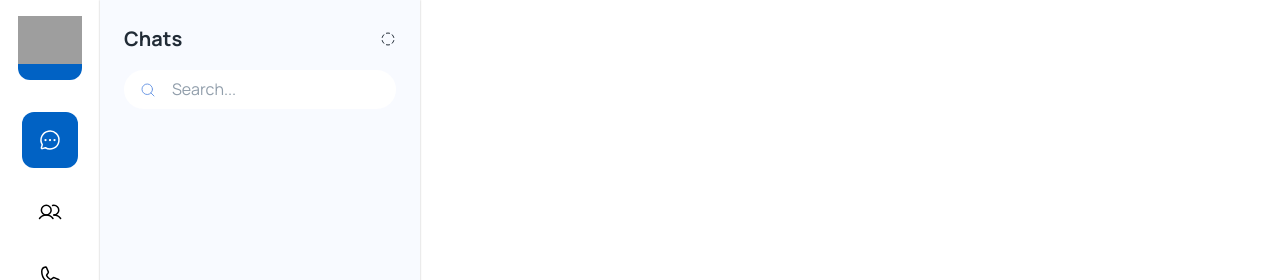
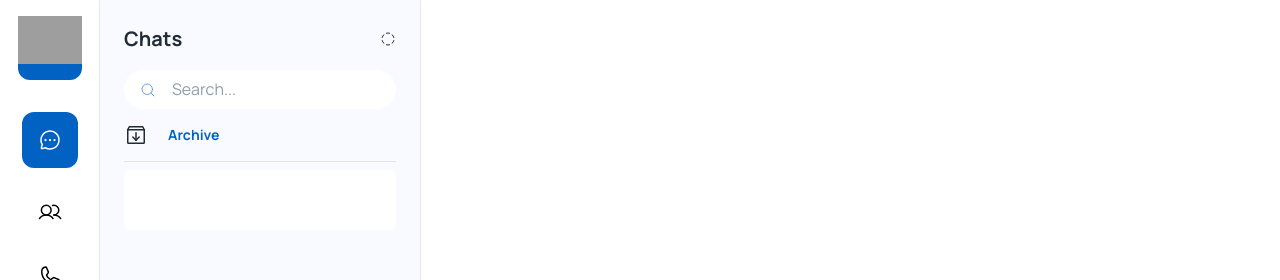
Before and after one commit to samsMay2001/project6, a React (Create React App) app: page /app in a window 1280 px wide. Shown: the top 280 px of the page. Built offline with nearby package versions, Linux system fonts and the light colour scheme; grey boxes are pictures that could not be loaded.

Commit message:
added the archive text and box

```diff
--- a/src/pages/dashboard/Chat.jsx
+++ b/src/pages/dashboard/Chat.jsx
@@ -1,23 +1,38 @@
-import { Box, Stack, Typography, InputBase} from "@mui/material";
+import { Box, Stack, Typography, InputBase, Button, Divider } from "@mui/material";
 // import InputBase from "@mui/material/InputBase/InputBase";
 
-import {styled, alpha} from '@mui/material/styles'
-import { CircleDashed, MagnifyingGlass } from "phosphor-react";
+import { styled, alpha } from '@mui/material/styles'
+import { ArchiveBox, CircleDashed, MagnifyingGlass } from "phosphor-react";
 
 
-const Search = styled("div")(({theme})=>(
+const ChatElement = () => {
+    return (
+        <Box sx={{
+            width: '100%',
+            height: 60,
+            borderRadius: 1,
+            background: '#fff'
+        }}
+        p={2}
+        >
+
+        </Box>
+    )
+}
+
+const Search = styled("div")(({ theme }) => (
     {
-        position : 'relative',
-        borderRadius : 20,
+        position: 'relative',
+        borderRadius: 20,
         // border : '1px dashed grey',
-        backgroundColor : alpha(theme.palette.background.paper,1),
+        backgroundColor: alpha(theme.palette.background.paper, 1),
         marginRight: theme.spacing(2),
         marginLeft: 0,
         width: '100%',
         // height: '50px'
     }
 ))
-const SearchIconWrapper = styled("div")(({theme})=>(
+const SearchIconWrapper = styled("div")(({ theme }) => (
     {
         padding: theme.spacing(0, 2),
         // border: '1px dashed grey',
@@ -25,16 +40,16 @@ const SearchIconWrapper = styled("div")(({theme})=>(
         position: 'absolute',
         pointerEvents: 'none',
         display: 'flex',
-        alignItems : 'center',
+        alignItems: 'center',
         justifyContent: 'center'
     }
 ))
-const StyledInputBase = styled(InputBase)(({theme})=>(
+const StyledInputBase = styled(InputBase)(({ theme }) => (
     {
-        color : "inherit",
+        color: "inherit",
         "& .MuiInputBase-input": {
             padding: theme.spacing(1, 1, 1, 0),
-            paddingLeft : `calc(1em + ${theme.spacing(4)})`,
+            paddingLeft: `calc(1em + ${theme.spacing(4)})`,
             width: '100%'
         }
     }
@@ -51,21 +66,31 @@ function Chats() {
             boxShadow: '0px 0px 2px rgba(0, 0, 0, 0.25)'
         }}>
             <Stack p={3} spacing={2}>
-                <Stack direction="row" alignItems={'center' } justifyContent={'space-between'}>
+                <Stack direction="row" alignItems={'center'} justifyContent={'space-between'}>
                     <Typography variant={'h5'}>
                         Chats
                     </Typography>
-                    <CircleDashed/>
+                    <CircleDashed />
                 </Stack>
 
                 {/* search bar */}
-                <Stack sx={{width: '100%' }}>
+                <Stack sx={{ width: '100%' }} spacing={1}>
                     <Search>
                         <SearchIconWrapper>
-                            <MagnifyingGlass color="#709CE6"/>
+                            <MagnifyingGlass color="#709CE6" />
                         </SearchIconWrapper>
-                        <StyledInputBase placeholder = {'Search...'} inputProps={{'aria-label': 'search'}} />
+                        <StyledInputBase placeholder={'Search...'} inputProps={{ 'aria-label': 'search' }} />
                     </Search>
+                    <Stack spacing={1}>
+                        <Stack direction={'row'} alignItems={'center'} spacing={1.5}>
+                            <ArchiveBox size={24} />
+                            <Button>Archive</Button>
+                        </Stack>
+                        <Divider />
+                    </Stack>
+                    <Stack direction={'column'}>
+                        <ChatElement/>
+                    </Stack>
                 </Stack>
             </Stack>
         </Box>
```
